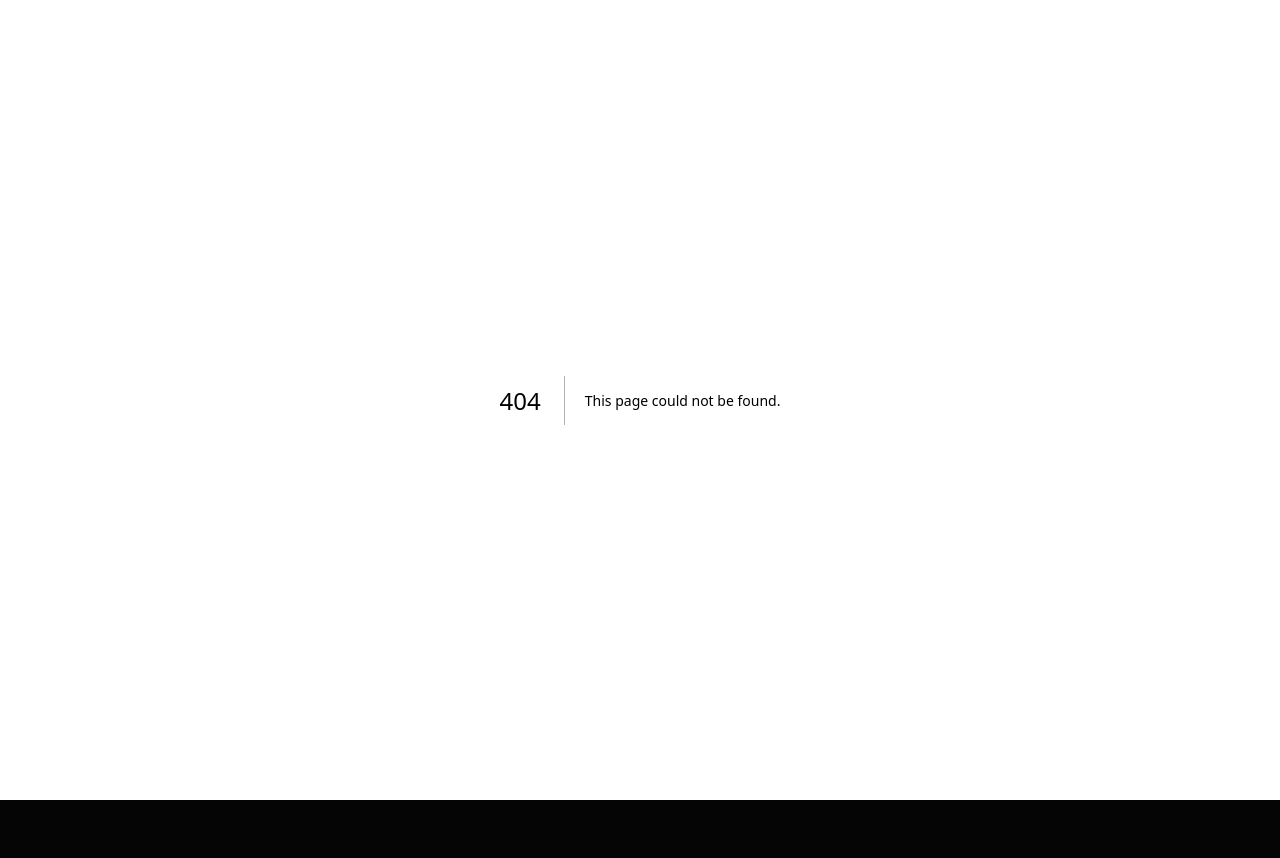
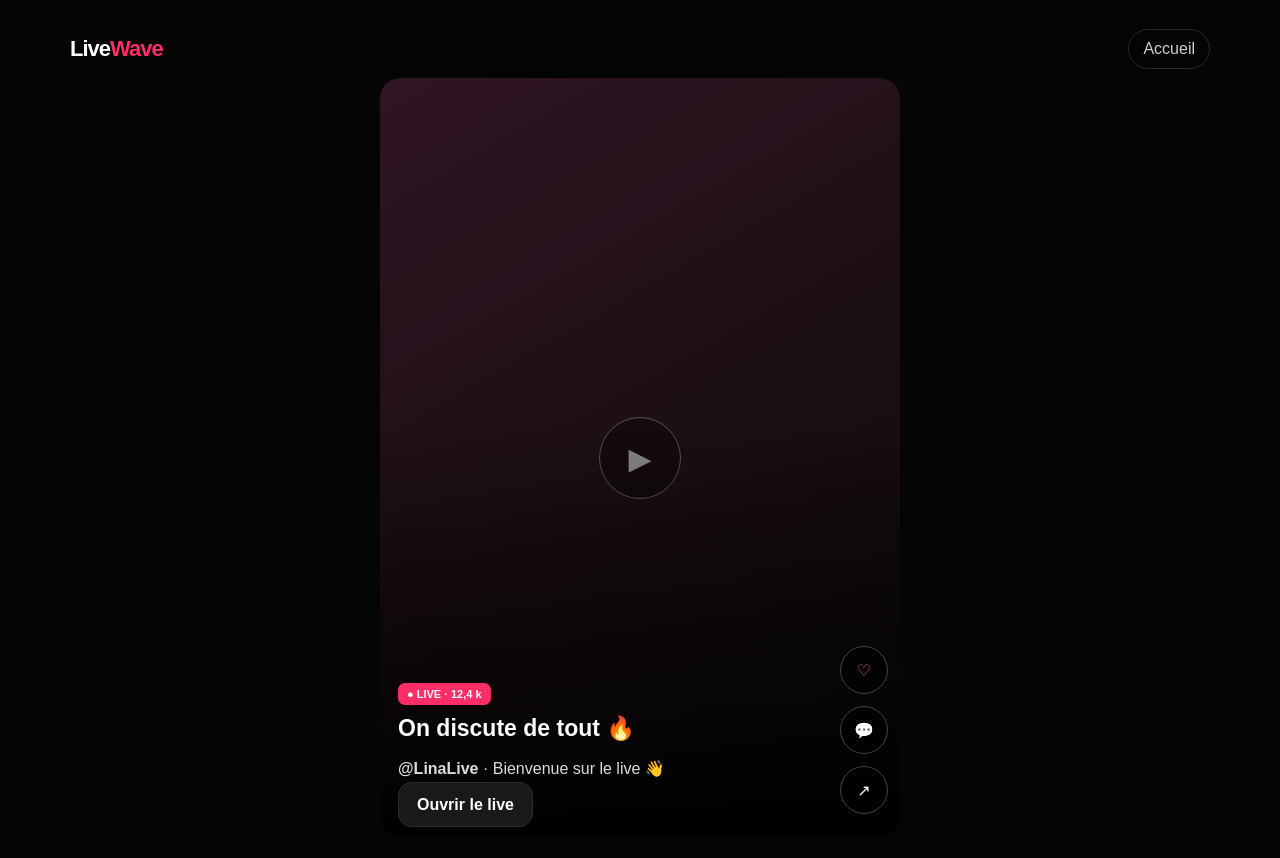
Before and after one commit to mimiossart/live-platform, a Next.js app: page /live in a window 1280 px wide. Before the commit this address had no page. Before the commit the page ends 800 px from the top, so only its background shows below. Built offline with nearby package versions, Linux system fonts and the light colour scheme.

Commit message:
Build LiveWave MVP: app/live/page.tsx

```diff
--- /dev/null
+++ b/app/live/page.tsx
@@ -0,0 +1,4 @@
+"use client";
+import Link from "next/link"; import {useState} from "react";
+const streams=[{id:"1",user:"LinaLive",title:"On discute de tout 🔥",viewers:"12,4 k"},{id:"2",user:"MaxGaming",title:"Session gaming — viens jouer",viewers:"8,7 k"},{id:"3",user:"NoraMusic",title:"Live musique & demandes 🎵",viewers:"6,1 k"}];
+export default function LiveFeed(){const[liked,setLiked]=useState<string[]>([]);return <main className="app"><div className="shell"><header className="topbar"><Link className="brand" href="/">Live<span>Wave</span></Link><Link className="ghost" href="/">Accueil</Link></header><div className="feed">{streams.map(s=><article className="slide" key={s.id}><div className="video-placeholder"><div className="play">▶</div></div><div className="overlay"/><div className="slide-info"><span className="live-badge">● LIVE · {s.viewers}</span><h2>{s.title}</h2><p><b>@{s.user}</b> · Bienvenue sur le live 👋</p><Link className="secondary" href={`/live/${s.id}`}>Ouvrir le live</Link></div><div className="side-actions"><button className="round like" onClick={()=>setLiked(v=>v.includes(s.id)?v.filter(x=>x!==s.id):[...v,s.id])}>{liked.includes(s.id)?"♥":"♡"}</button><button className="round">💬</button><button className="round">↗</button></div></article>)}</div></div></main>}
```
